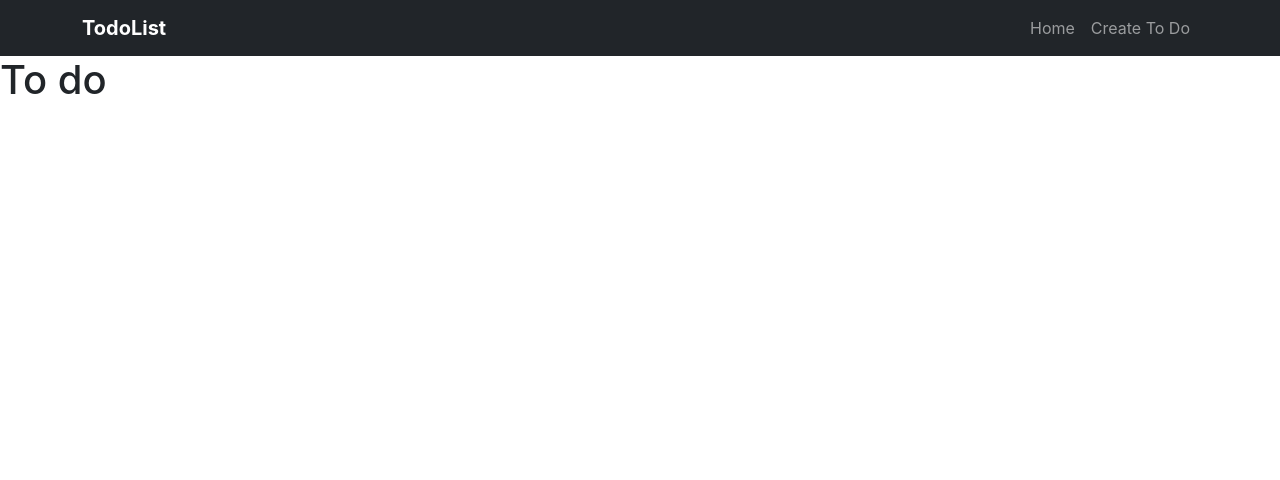
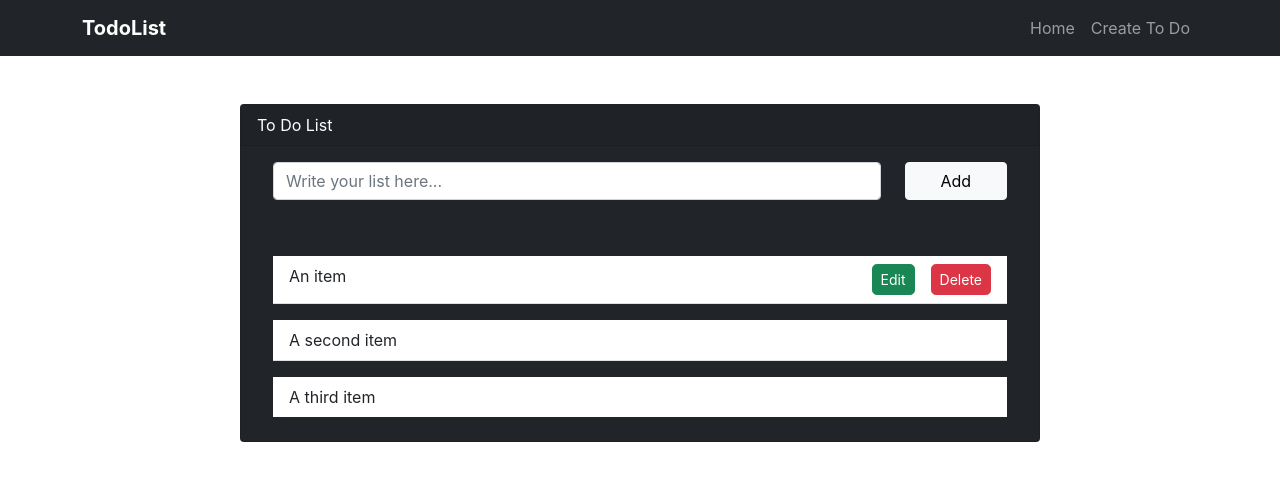
Before and after one commit to shidqiiii/todo-app-reactjs, a React (Create React App) app: page /todo in a window 1280 px wide. Shown: the top 480 px of the page. Built offline with nearby package versions, Linux system fonts and the light colour scheme.

Commit message:
update todo page

```diff
--- a/src/Page/CreateToDo.js
+++ b/src/Page/CreateToDo.js
@@ -1,13 +1,55 @@
 import React, { Component } from "react";
+import { Button, Card, Container, Form } from "react-bootstrap";
 import NavigationBar from "../Components/Navbar";
 
 class CreateToDo extends Component {
+  constructor() {
+    super();
+    this.state = {
+      listTodo: [],
+      InputTodo: "",
+    };
+  }
   render() {
     return (
-      <div>
+      <>
         <NavigationBar />
-        <h1>To do</h1>
-      </div>
+        <Container className="my-5">
+          <Card className="mx-auto" bg="dark" text="white" style={{ width: "50rem" }}>
+            <Card.Header>To Do List</Card.Header>
+            <Card.Body className="mx-3">
+              <div className="row">
+                <div className="col-10">
+                  <Form.Control type="text" placeholder="Write your list here..." />
+                </div>
+                <div className="col">
+                  <Button variant="light" style={{ width: "100%" }}>
+                    Add
+                  </Button>
+                </div>
+              </div>
+
+              <div className="list__todo mt-5">
+                <ul class="list-group list-group-flush">
+                  <li class="list-group-item my-2 d-flex justify-content-between">
+                    An item
+                    <div className="btn__action">
+                      <Button className="btn-sm me-2 rounded-3" variant="success">
+                        Edit
+                      </Button>
+                      <Button className="btn-sm ms-2 rounded-3" variant="danger">
+                        Delete
+                      </Button>
+                    </div>
+                  </li>
+                  <li class="list-group-item my-2">A second item</li>
+                  <li class="list-group-item my-2">A third item</li>
+                </ul>
+              </div>
+            </Card.Body>
+          </Card>
+        </Container>
+      </>
     );
   }
 }
```
